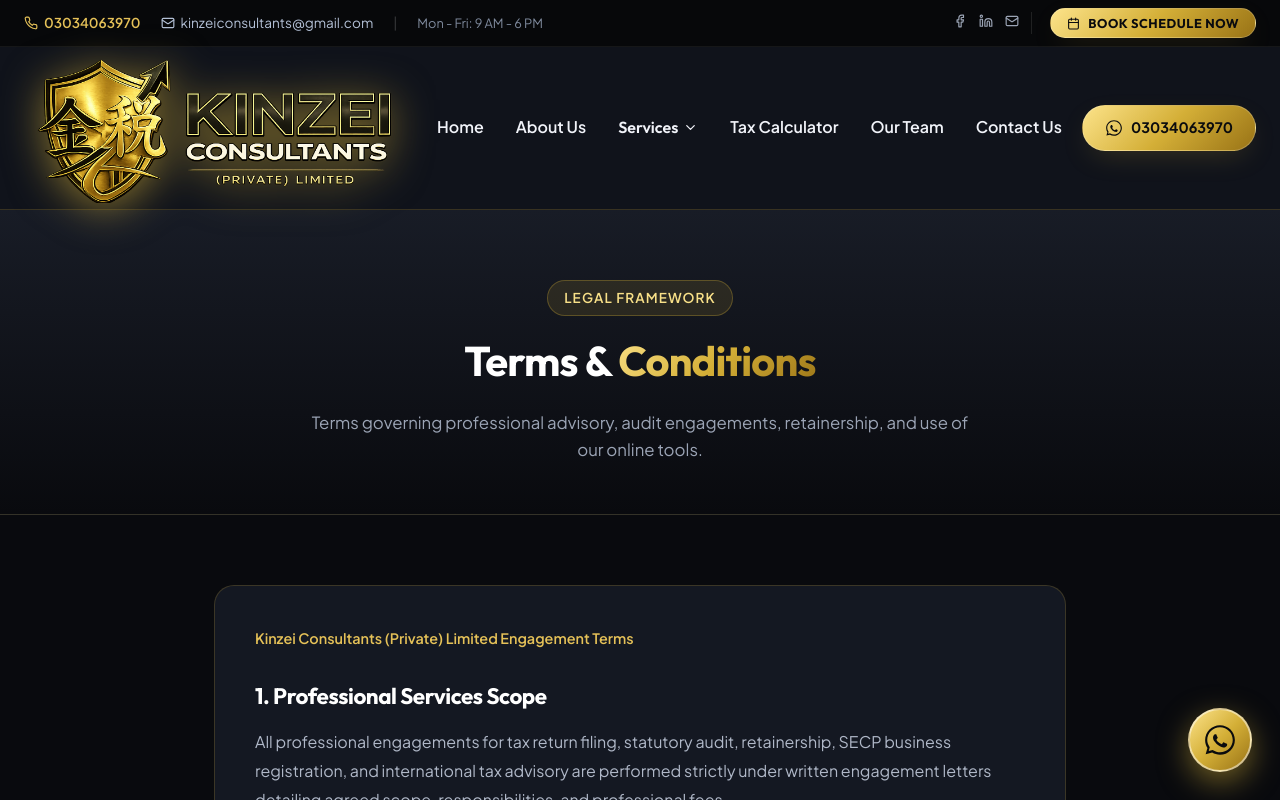
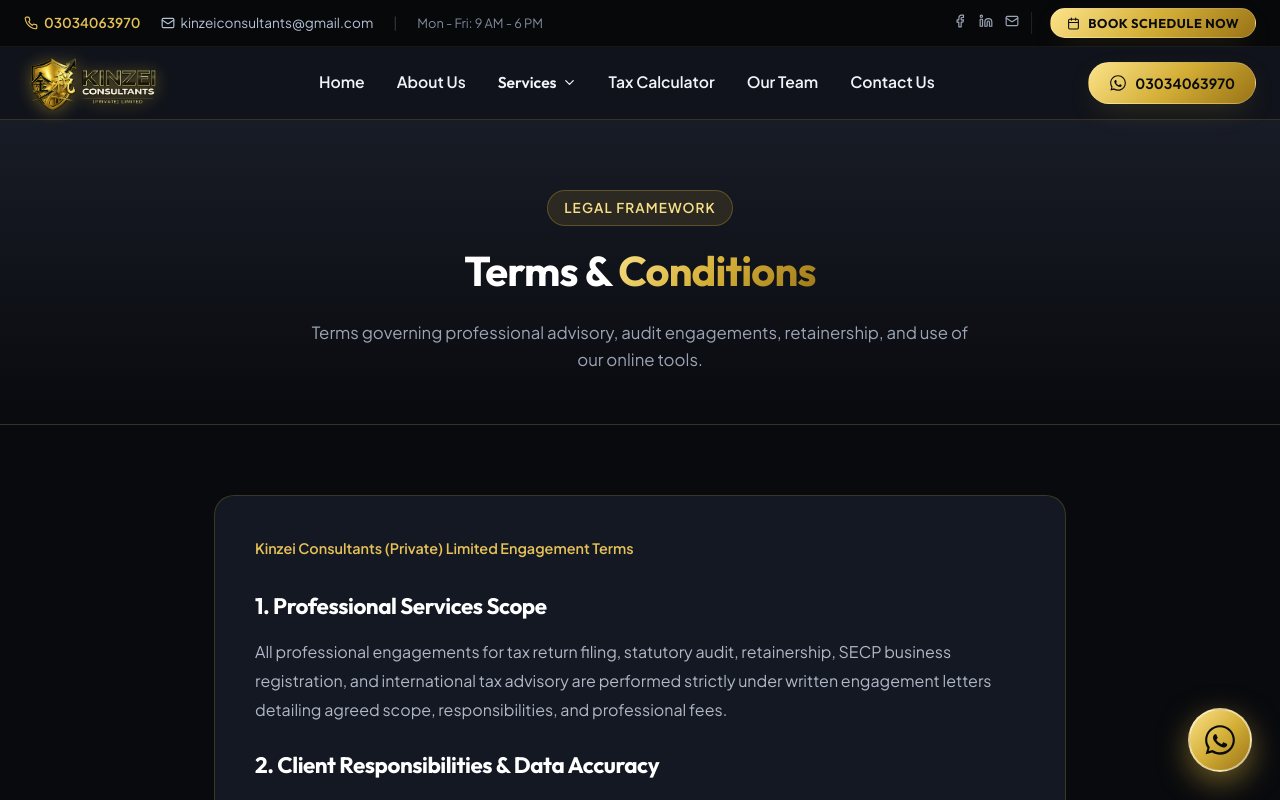
Before and after one commit to Hassan-zubair-ch/kinzei, a React (Vite) app in the folder client/: page /terms-and-conditions in a window 1280 px wide. Shown: the top 800 px of the page. Built offline with nearby package versions, Linux system fonts and the light colour scheme.

Commit message:
Fix header and footer logo proportions and clean up layout spacing

```diff
--- a/client/src/components/Footer.jsx
+++ b/client/src/components/Footer.jsx
@@ -19,9 +19,9 @@
           gap: '40px',
           marginBottom: '50px'
         }}>
-          {/* Col 1: About & Info with Extra Large Logo */}
+          {/* Col 1: About & Info with Clean 60px Logo */}
           <div>
-            <KinzeiLogo height={180} />
+            <KinzeiLogo height={60} />
             <p style={{ marginTop: '20px', fontSize: '0.9rem', lineHeight: '1.7', color: '#8A94A6' }}>
               Kinzei Consultants (Private) Limited provides expert corporate tax, statutory audit, retainership, SECP registration, and international tax advisory services to navigate regulatory requirements with confidence, accuracy, and transparency.
             </p>
--- a/client/src/components/KinzeiLogo.jsx
+++ b/client/src/components/KinzeiLogo.jsx
@@ -1,19 +1,19 @@
 import React from 'react';
 
-export default function KinzeiLogo({ height = 150 }) {
+export default function KinzeiLogo({ height = 54 }) {
   return (
     <div style={{ display: 'flex', alignItems: 'center' }}>
-      {/* Official Kinzei Consultants Logo Image - Doubled Extra Large Size */}
+      {/* Sleek, Perfectly Proportioned Kinzei Corporate Logo */}
       <img
         src="/logo.png"
         alt="Kinzei Consultants (Private) Limited Logo"
         style={{
           height: `${height}px`,
           width: 'auto',
-          maxHeight: '260px',
+          maxWidth: '240px',
           objectFit: 'contain',
-          filter: 'drop-shadow(0 6px 20px rgba(212, 175, 55, 0.6))',
-          transition: 'all 0.2s ease'
+          filter: 'drop-shadow(0 2px 8px rgba(212, 175, 55, 0.4))',
+          display: 'block'
         }}
       />
     </div>
--- a/client/src/components/Navbar.jsx
+++ b/client/src/components/Navbar.jsx
@@ -72,13 +72,11 @@
         display: 'flex',
         alignItems: 'center',
         justifyContent: 'space-between',
-        paddingTop: '6px',
-        paddingBottom: '6px',
-        minHeight: '125px' // Doubled container height for extra large logo display
+        height: '72px' // Sleek, standard vertical height
       }}>
         {/* Logo */}
         <Link to="/" style={{ textDecoration: 'none', display: 'flex', alignItems: 'center' }}>
-          <KinzeiLogo height={150} />
+          <KinzeiLogo height={54} />
         </Link>
 
         {/* Desktop Navigation Links */}
@@ -99,7 +97,7 @@
                     style={{
                       background: 'none',
                       color: location.pathname.startsWith('/services') ? '#E5C158' : '#F1F3F9',
-                      fontSize: '1rem',
+                      fontSize: '0.98rem',
                       fontWeight: 600,
                       display: 'flex',
                       alignItems: 'center',
@@ -173,7 +171,7 @@
                 style={{
                   color: isActive ? '#E5C158' : '#F1F3F9',
                   fontWeight: 600,
-                  fontSize: '1rem',
+                  fontSize: '0.98rem',
                   padding: '6px 0',
                   whiteSpace: 'nowrap',
                   borderBottom: isActive ? '2px solid #D4AF37' : '2px solid transparent',
@@ -194,8 +192,8 @@
             rel="noopener noreferrer"
             className="btn-primary"
             style={{
-              fontSize: '0.9rem',
-              padding: '10px 22px',
+              fontSize: '0.88rem',
+              padding: '9px 20px',
               display: 'flex',
               alignItems: 'center',
               gap: '8px',
```
